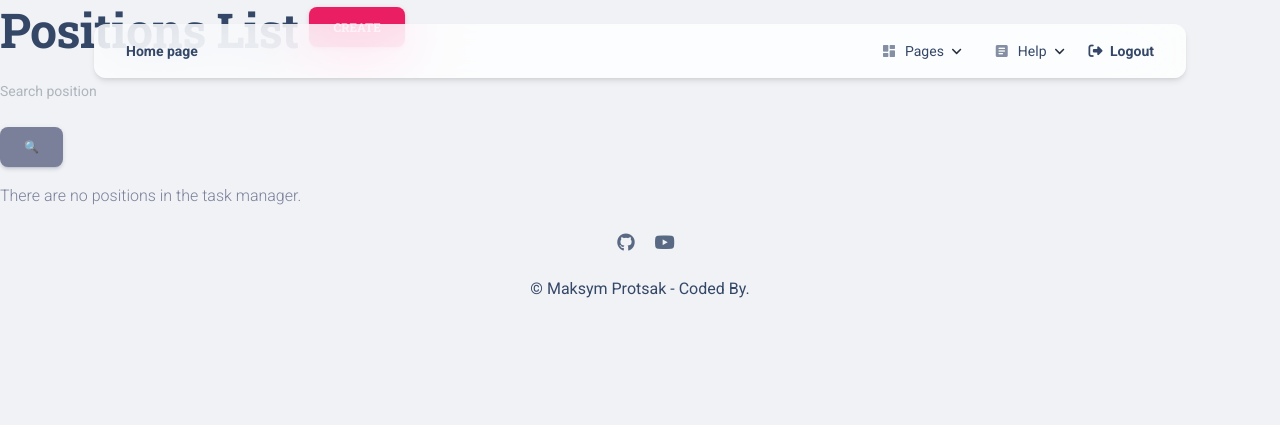
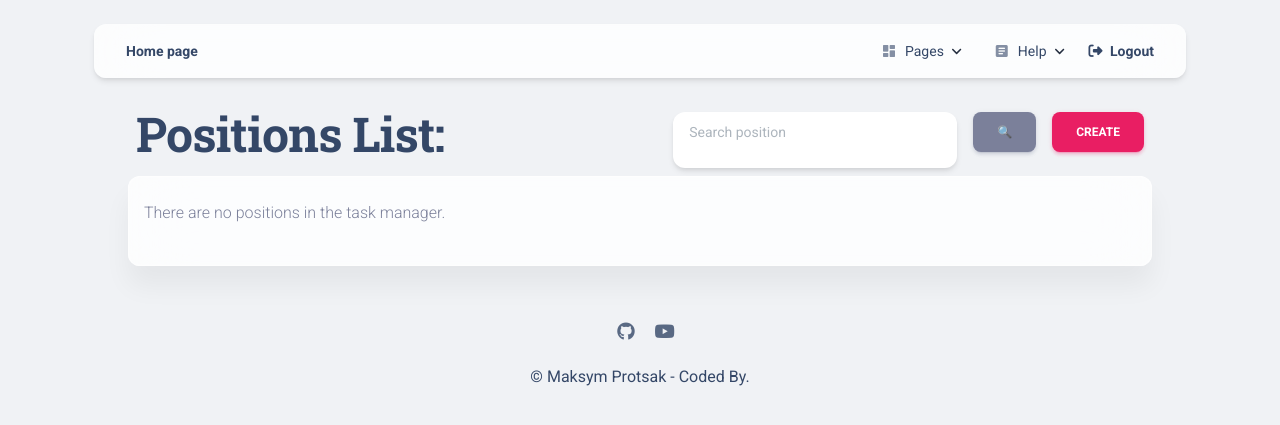
Before and after one commit to MaksymProtsak/it-company-task-manager, a Django app: page /positions/ in a window 1280 px wide. Shown: the top 425 px of the page. Run offline with Django 5.2, Linux system fonts and the light colour scheme; the visitor is signed in with stand-in values (Sample User, id 1); data that the repository does not hold is empty; some libraries are stand-ins or nearby versions.

Commit message:
Created table format page. Added paginator.

```diff
--- a/templates/task_manager/position_list.html
+++ b/templates/task_manager/position_list.html
@@ -1,18 +1,40 @@
 {% extends "base.html" %}
 {% load crispy_forms_filters %}
 
+{% block title %}Positions List{% endblock %}
+
 {% block content %}
+
   {% include 'includes/navigation.html' %}
+
+  <div class="mx-3 mx-md-8 mt-7">
+    <table class="table">
+      <tr>
+        <td>
           <h1>
-  Positions List
-  <a href="{% url 'task_manager:position-create' %}" class="btn btn-primary link-to-page">
+            Positions List:
+          </h1>
+        </td>
+        <td style="width: 300px;">
+          <form method="get" action="" class="card bg-white text-black shadow px-3 my-2">
+            {{ search_form|crispy }}
+        </td>
+        <td class="text-lg-end" style="width: 0;">
+          <input type="submit" value="🔍" class="btn btn-secondary ml-1 my-2">
+        </td>
+        </form>
+        <td class="text-lg-end" style="width: 0;">
+          <a href="{% url 'task_manager:position-create' %}" class="btn btn-primary my-2">
             Create
           </a>
-</h1>
-<form method="get" action="" class="form-inline">
-  {{ search_form|crispy }}
-  <input type="submit" value="🔍" class="btn btn-secondary ml-1">
-</form>
+        </td>
+      </tr>
+    </table>
+  </div>
+
+  <div class="card card-body blur shadow-blur mx-3 mx-md-8 mt-n4">
+
+    <section class="pt-2 pb-2" id="count-stats">
       {% if position_list %}
         <table class="table">
           <tr>
@@ -31,14 +53,13 @@
                 {{ position.name }}
               </td>
               <td>
-      <a href="{% url 'task_manager:position-update' pk=position.id %}">
-        🔄
+                <a href="{% url 'task_manager:position-update' pk=position.id %}" class="btn btn-info">
+                  Update
                 </a>
               </td>
               <td>
-      <a style="color: red"
-         href="{% url 'task_manager:position-delete' pk=position.id %}">
-        🗑
+                <a href="{% url 'task_manager:position-delete' pk=position.id %}" class="btn btn-danger">
+                  Delete
                 </a>
               </td>
             </tr>
@@ -48,4 +69,11 @@
       {% else %}
         <p>There are no positions in the task manager.</p>
       {% endif %}
+    </section>
+  </div>
+
+  <div class="d-flex justify-content-center py-3">
+    {% include "includes/pagination.html" %}
+  </div>
 {% endblock %}
+{% include "includes/scripts.html" %}
```
Lines whose indentation alone changed are shown as unchanged.
